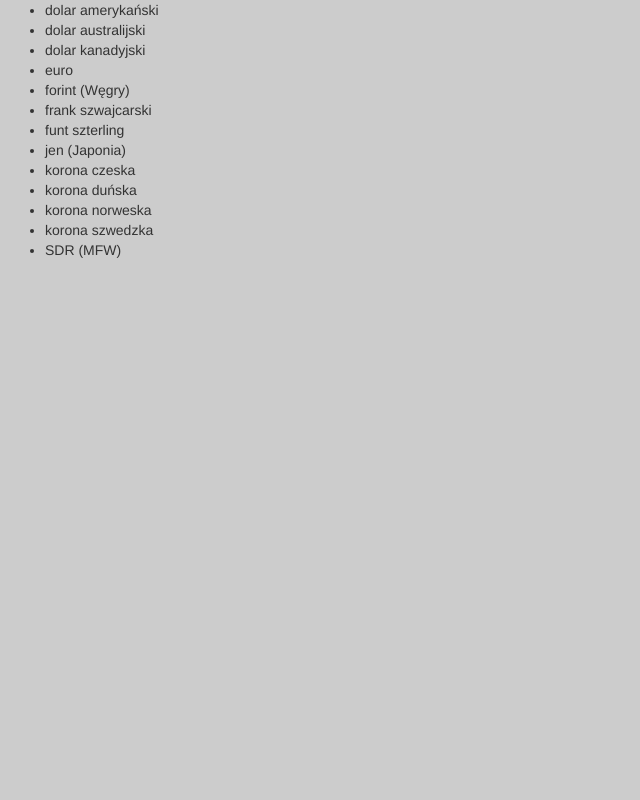
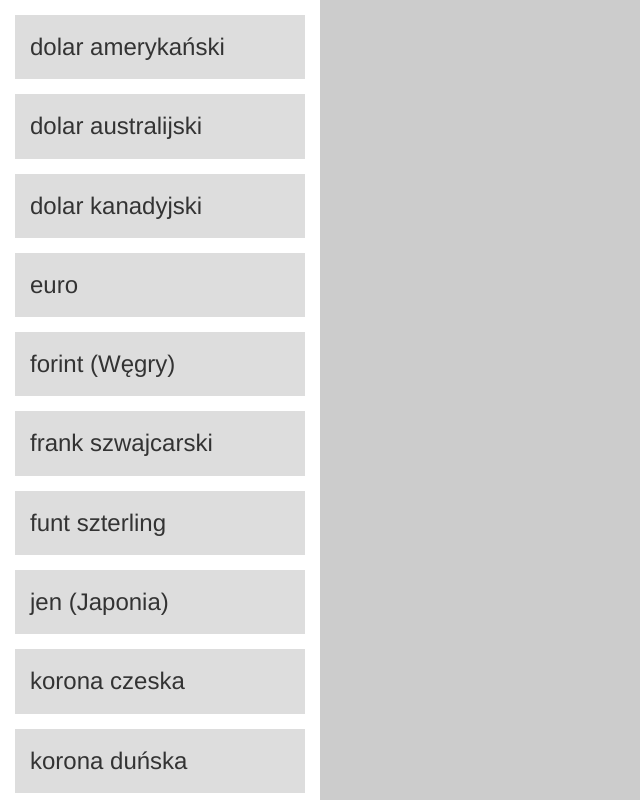
Before and after one commit to lanskey/currencyFollower, a React app: page / in a window 1280 px wide. Shown: the whole page, without its empty margins (0-640 px from the left). Built offline with nearby package versions, Linux system fonts and the light colour scheme.

Commit message:
Add basic styles for currencies

```diff
--- a/app/components/CurrencyList/index.js
+++ b/app/components/CurrencyList/index.js
@@ -1,3 +1,5 @@
+import './styles.scss'
+
 import React from 'react'
 import classNames from 'classnames'
 import CurrencySingle from 'components/CurrencySingle'
@@ -7,9 +9,9 @@ export class CurrencyList extends React.Component {
     const { items, onClick, activeElements } = this.props
 
     return (
-      <ul className={classNames('col-md-6')} >
+      <ul className={classNames('currency-list', 'col-md-6')} >
         {items.map((currency, index) => (
-        <CurrencySingle key={index} item={currency} onClick={onClick(index)} isActive={activeElements.indexOf(index)} />
+          <CurrencySingle key={index} item={currency} onClick={onClick(index)} isActive={activeElements.indexOf(index)} />
         ))}
       </ul>
     );
--- /dev/null
+++ b/app/components/CurrencyList/styles.scss
@@ -0,0 +1,8 @@
+.currency-list {
+  background-color: #fff;
+  list-style: none;
+  padding: 0;
+  margin: 0;
+  max-height: 100vh;
+  overflow-y: auto;
+}
--- a/app/components/CurrencySingle/index.js
+++ b/app/components/CurrencySingle/index.js
@@ -1,3 +1,5 @@
+import './styles.scss'
+
 import React from 'react'
 import classNames from 'classnames'
 
@@ -5,8 +7,8 @@ export class CurrencySingle extends React.Component {
   render () {
     const { item: { currency }, isActive, onClick } = this.props
     return (
-      <li onClick={onClick}>
-        {currency} { isActive !== -1 ? 'is active' : null}
+      <li className='currency-single' onClick={onClick}>
+        {currency} { isActive !== -1 ? 'Followed': null}
       </li>
     );
   }
--- /dev/null
+++ b/app/components/CurrencySingle/styles.scss
@@ -0,0 +1,11 @@
+.currency-single {
+  color: #333;
+  padding: 15px;
+  font-size: 24px;
+  margin: 15px 0;
+  background-color: #ddd;
+  &:hover {
+    cursor: pointer;
+    background-color: #ccc;
+  }
+}
--- a/app/containers/Main/index.js
+++ b/app/containers/Main/index.js
@@ -11,14 +11,11 @@ export class TestingComponent extends React.Component {
 
     return (
       <div className="container-fluid">
-        <div className="row">
           <div className={classNames('col-md-6')}>
-            <CurrencyMenu  currencies={currency} />
+            <div className="row">
+              <CurrencyMenu  currencies={currency} />
+            </div>
           </div>
-          <div className={classNames('col-md-6')}>
-            {/*<CurrencyList items={currency} />*/}
-          </div>
-        </div>
       </div>
     );
   }
--- a/app/styles.scss
+++ b/app/styles.scss
@@ -4,3 +4,7 @@ body {
     color: #444;
   }
 }
+.container-fluid {
+  padding: 0;
+  margin: 0;
+}
```
